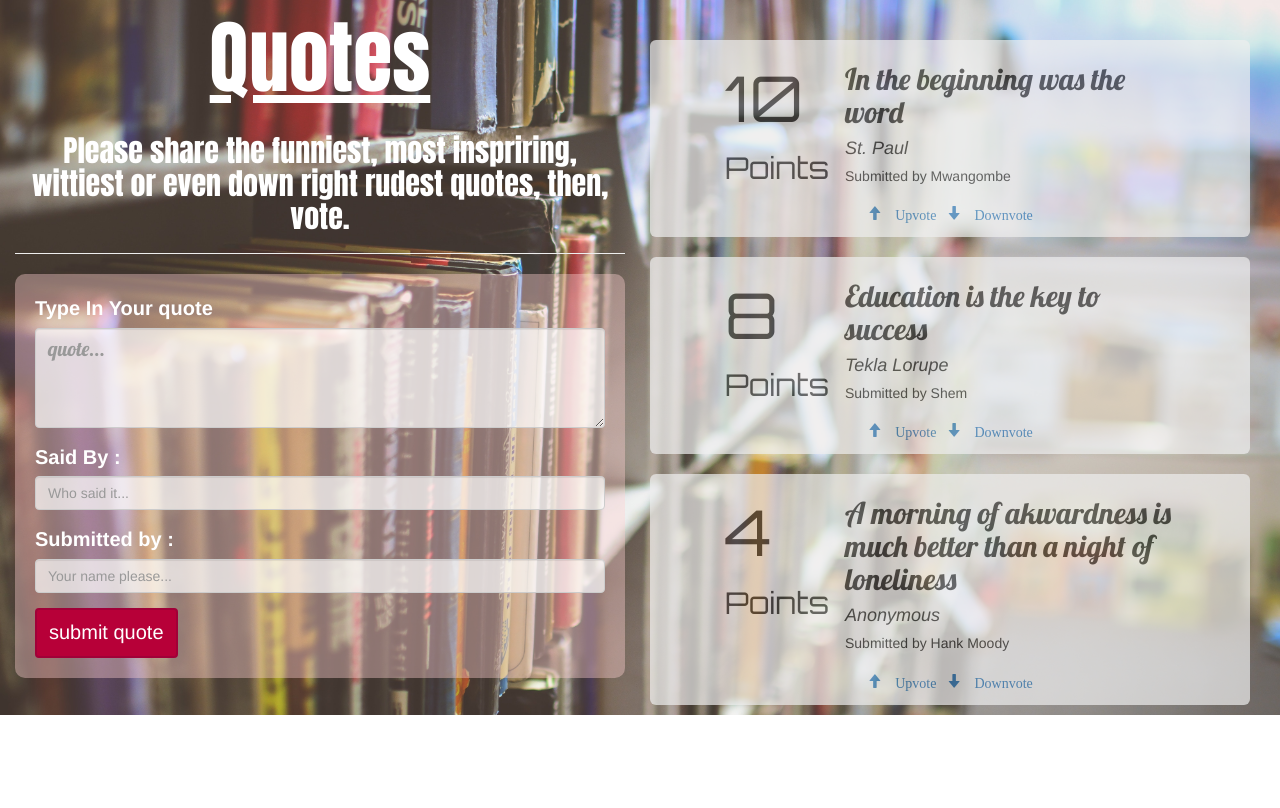
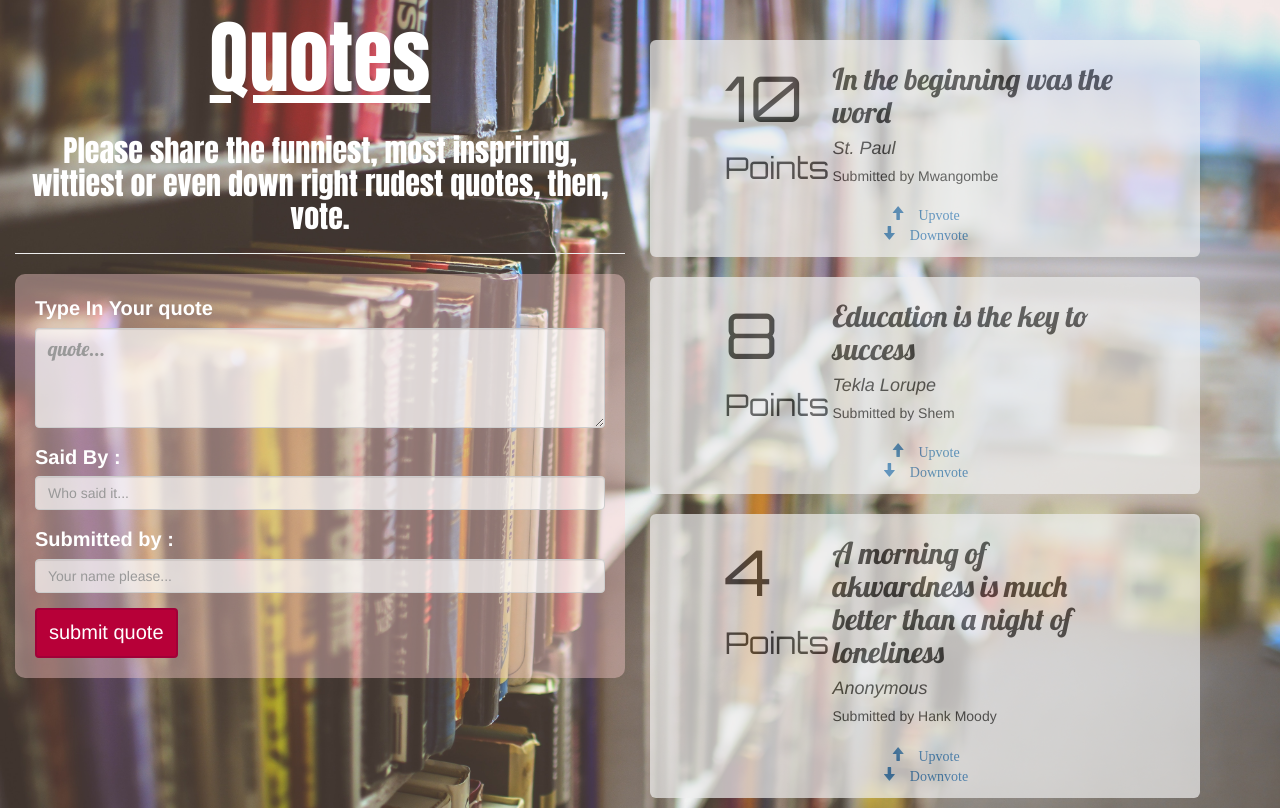
Before and after one commit to MuthangaShem/Quotes, an Angular app: page / in a window 1280 px wide. Built offline with nearby package versions, Linux system fonts and the light colour scheme.

Commit message:
remove inline styling

```diff
--- a/src/app/app.component.css
+++ b/src/app/app.component.css
@@ -29,6 +29,7 @@ label{
     width: auto;
     position: relative;
     overflow: auto;
+    margin-top: 30px
 }
 
 
--- a/src/app/app.component.html
+++ b/src/app/app.component.html
@@ -41,7 +41,7 @@
 
 
         </div>
-        <div class="col-md-6 quotes" style="margin-top: 30px">
+        <div class="col-md-6 quotes" style="">
         <app-quote *ngFor = "let quote of quotes" [quote]="quote"></app-quote>
         </div>
 
--- a/src/app/quote/quote.component.css
+++ b/src/app/quote/quote.component.css
@@ -9,7 +9,7 @@ h3{
 .jumbotron{
     margin: 10px;
     opacity: 0.7;
-	width: 600px;
+	width: 550px;
 	padding: 3px;
 }
 
```
